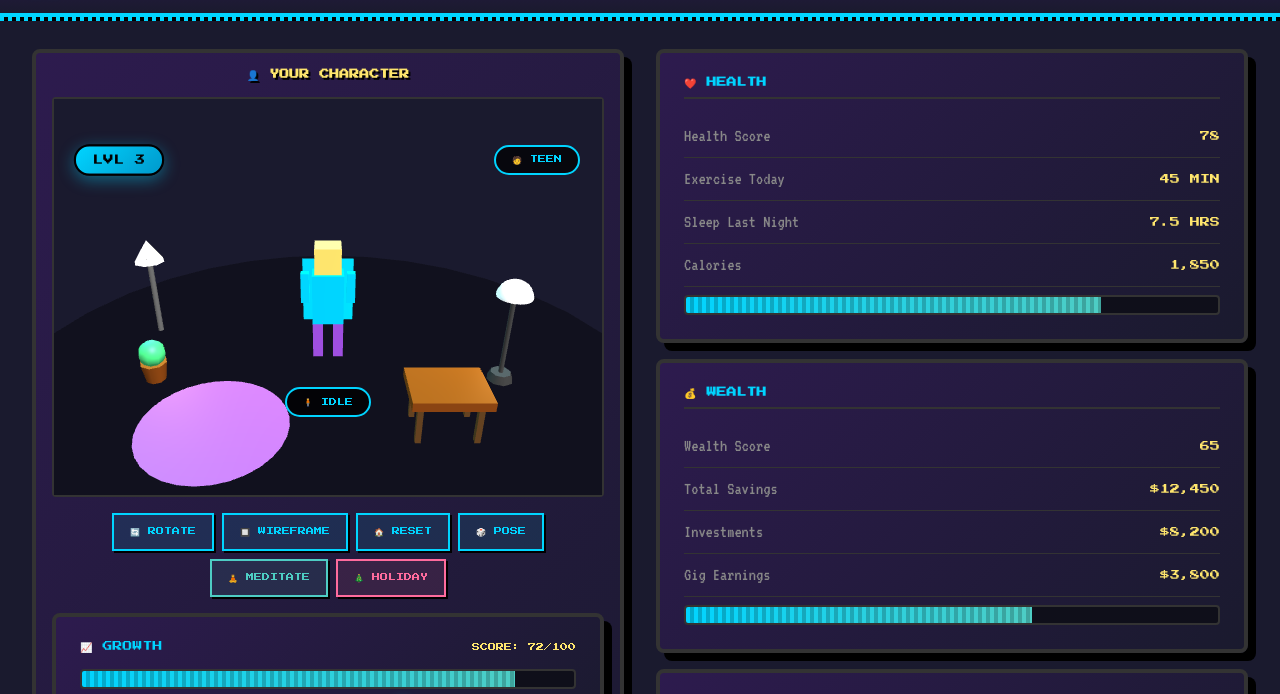
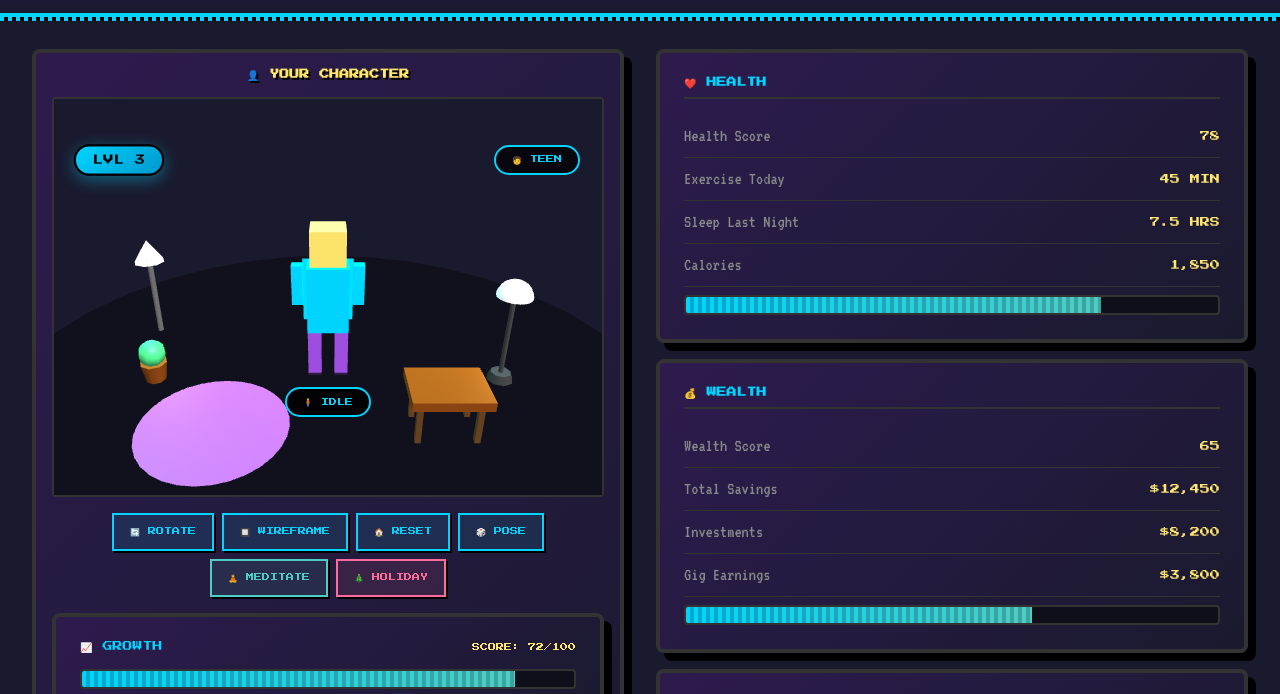
Before and after one commit to airickeff-af/mc-project, a website: page index.html in a window 1280 px wide. Shown: the part 47-741 px from the top of the page. Drawn offline with nearby package versions, Linux system fonts and the light colour scheme; no server answers; animation ran at ten frames a second.

Commit message:
Fix VRM #11318 display - ensure correct model loads

```diff
--- a/index.html
+++ b/index.html
@@ -1324,11 +1324,11 @@
             stage: 'baby'
         };
 
-        // Level Configuration
+        // Level Configuration - FIXED SCALE (growth feature removed for VRM display)
         const LEVELS = {
-            1: { name: 'BABY', emoji: '👶', minScore: 0, maxScore: 25, scale: 0.3, next: 25 },
-            2: { name: 'CHILD', emoji: '🧒', minScore: 25, maxScore: 50, scale: 0.5, next: 50 },
-            3: { name: 'TEEN', emoji: '🧑', minScore: 50, maxScore: 75, scale: 0.75, next: 75 },
+            1: { name: 'BABY', emoji: '👶', minScore: 0, maxScore: 25, scale: 1.0, next: 25 },
+            2: { name: 'CHILD', emoji: '🧒', minScore: 25, maxScore: 50, scale: 1.0, next: 50 },
+            3: { name: 'TEEN', emoji: '🧑', minScore: 50, maxScore: 75, scale: 1.0, next: 75 },
             4: { name: 'ADULT', emoji: '🎓', minScore: 75, maxScore: 100, scale: 1.0, next: 100 }
         };
 
@@ -1453,9 +1453,8 @@
 
                     character = gltf.scene;
 
-                    // ALWAYS load VRM regardless of growth level - scale is applied after
-                    const scale = LEVELS[growthState.level]?.scale || 1.0;
-                    character.scale.set(0.4 * scale, 0.4 * scale, 0.4 * scale);
+                    // FIXED SCALE: VRM always loads at full scale (1.0) - growth feature removed
+                    character.scale.set(0.4, 0.4, 0.4);
                     character.position.set(0, -0.5, 0);
 
                     // Enable shadows
@@ -1539,8 +1538,8 @@
             group.add(rightLeg);
 
             character = group;
-            const scale = LEVELS[growthState.level]?.scale || 1.0;
-            character.scale.set(0.8 * scale, 0.8 * scale, 0.8 * scale);
+            // FIXED SCALE: Fallback character also uses fixed scale (1.0)
+            character.scale.set(0.8, 0.8, 0.8);
             character.position.set(0, 0, 0);
             scene.add(character);
 
@@ -1578,7 +1577,7 @@
                 character.rotation.y = startRot.y + (pose.rotation.y - startRot.y) * ease;
                 character.rotation.z = startRot.z + (pose.rotation.z - startRot.z) * ease;
 
-                const scale = LEVELS[growthState.level].scale;
+                // FIXED SCALE: No growth level scaling applied
                 character.position.y = startPos.y + (pose.position.y - startPos.y) * ease;
 
                 if (progress < 1) {
@@ -2007,10 +2006,10 @@
                 }
             });
 
-            // Update character scale
+            // Update character scale - FIXED at 1.0 (growth scaling removed)
             if (character) {
-                const targetScale = LEVELS[growthState.level].scale;
-                character.scale.set(0.4 * targetScale, 0.4 * targetScale, 0.4 * targetScale);
+                // VRM now displays at full scale regardless of growth state
+                character.scale.set(0.4, 0.4, 0.4);
             }
 
             // Update environment
@@ -2425,7 +2424,7 @@
                 character.rotation.y = startRot.y + (meditationPose.rotation.y - startRot.y) * ease;
                 character.rotation.z = startRot.z + (meditationPose.rotation.z - startRot.z) * ease;
 
-                const scale = LEVELS[growthState.level].scale;
+                // FIXED SCALE: Removed growth level scaling
                 character.position.y = startPos.y + (meditationPose.position.y - startPos.y) * ease;
 
                 if (progress < 1) {
@@ -2458,8 +2457,8 @@
                 // Sine wave for breathing - inhale 4s, exhale 4s
                 const breatheCycle = Math.sin(elapsed * breatheSpeed);
 
-                // Subtle scale change for breathing effect
-                const baseScale = LEVELS[growthState.level].scale * 0.4;
+                // FIXED SCALE: Breathing animation uses fixed base scale
+                const baseScale = 0.4;
                 const breatheScale = baseScale + (breatheCycle * 0.02);
                 character.scale.set(breatheScale, breatheScale, breatheScale);
 
```
